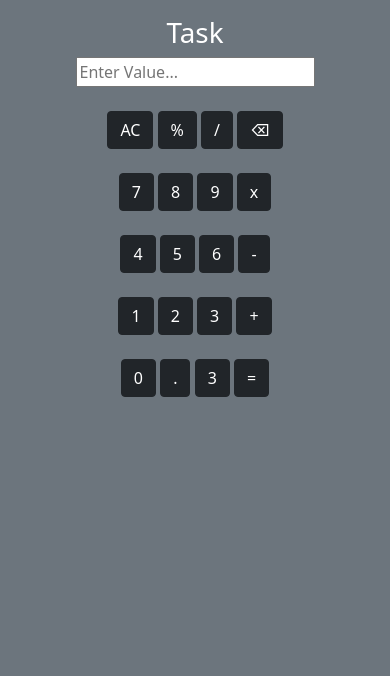
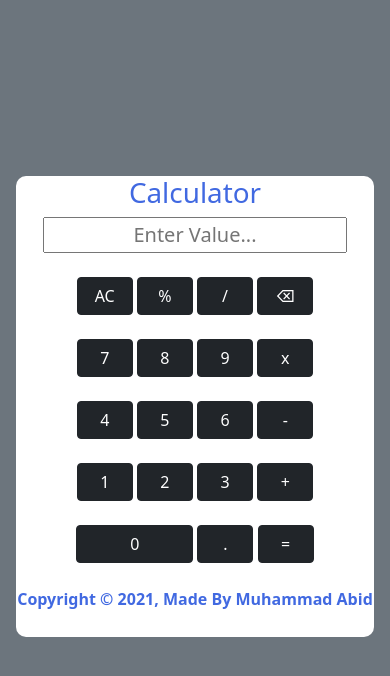
Before and after one commit to Muhammad-Abid11/Calculator, a plain HTML site: page index.html in a window 390 px wide. Drawn offline with Linux system fonts and the light colour scheme.

Commit message:
Project Calculator Complete
Full Responsive

```diff
--- a/app.js
+++ b/app.js
@@ -7,36 +7,23 @@
 //     var button = $(this).val();
 //     alert(button);
 // });
+var display = document.getElementById("display");
+cal = v => {
+    // console.log(v);
+    display.value += v;
+    console.log(display.value);
+}
 
-display = document.getElementById(display);
 
-function cls() {
+AC = () => {
     display.value = "";
 }
 
-
-function cal(clicked_id) {
-    console.log(clicked_id);
-
-
-}
-
-var val = document.getElementById("inp");
-
-function AT_add(v) {
-    val.value += v;
+equal = () => {
+    display.value = eval(display.value);
 }
 
 
-function cls() {
-    val.value = "";
+cancel = () => {
+    display.value = display.value.substr(0, display.value.length - 1);
 }
-
-function exe() {
-    val.value = eval(val.value);
-}
-
-
-function cancel() {
-    val.value = val.value.substr(0, val.value.length - 1);
-}
--- a/css/style.css
+++ b/css/style.css
@@ -0,0 +1,35 @@
+
+
+
+h1{
+    color: royalblue;
+}
+
+#main{
+    text-align: center;
+    /* width: 100%; */
+}
+#main_2{
+    margin:10em auto ;
+    border-radius: 10px;
+    padding-bottom: 10px;
+    background-color: white;
+    max-width: 375px;
+}
+.btn{
+    display: inline-block;
+    /* box-sizing: 10px; */
+    width: 3.5em;
+}
+.zero{
+    width: 7.3em;
+}
+#display{
+    text-align: center;
+    font-size: 20px;
+}
+p{
+    color: royalblue;
+    justify-content: center;
+    font-weight: bold;
+}
--- a/index.html
+++ b/index.html
@@ -6,19 +6,20 @@
     <meta http-equiv="X-UA-Compatible" content="IE=edge">
     <meta name="viewport" content="width=device-width, initial-scale=1.0">
     <link rel="stylesheet" href="bootstrap-5.1.3-dist/css/bootstrap.min.css">
-    <link rel="stylesheet" href="style.css">
+    <link rel="stylesheet" href="css/style.css">
     <title>Calculator</title>
 </head>
 
 <body class="p-3 mb-2 bg-secondary text-white">
     <div id="main">
-        <h1>Task</h1>
-        <div><input type="text" name="" id="display" placeholder="Enter Value..."></div><br>
+        <div id="main_2">
+            <h1>Calculator</h1>
+            <div><input type="text" name="" id="display" placeholder="Enter Value..." readonly=""></div><br>
             <div>
-            <button type="button" id="AC" onClick="cal(this.id)" class="btn btn-dark">AC</button>
+                <button type="button" id="AC" onClick="AC()" class="btn btn-dark">AC</button>
                 <button type="button" id="%" onClick="cal(this.id)" class="btn btn-dark">%</button>
                 <button type="button" id="/" onClick="cal(this.id)" class="btn btn-dark">/</button>
-            <button type="button" id="/" onClick="cal(this.id)" class="btn btn-dark">⌫</button>
+                <button type="button" onClick="cancel()" class="btn btn-dark">⌫</button>
             </div>
             <br>
             <div>
@@ -43,10 +44,14 @@
             </div>
             <br>
             <div>
-            <button type="button" id="0" onClick="cal(this.id)" class="btn btn-dark">0</button>
+                <button type="button" id="0" onClick="cal(this.id)" class="btn btn-dark zero">0</button>
                 <button type="button" id="." onClick="cal(this.id)" class="btn btn-dark">.</button>
-            <button type="button" id="3" onClick="cal(this.id)" class="btn btn-dark">3</button>
-            <button type="button" id="=" onClick="cal(this.id)" class="btn btn-dark">=</button>
+                <button type="button" id="=" onClick="equal()" class="btn btn-dark">=</button>
+            </div>
+            <div>
+                <br>
+                <p>Copyright &copy; 2021, Made By Muhammad Abid</p>
+            </div>
         </div>
     </div>
     <script src="app.js"></script>
--- a/style.css
+++ /dev/null
@@ -1,31 +0,0 @@
-    /* div {
-        float: left;
-        background: red;
-    } */
-    /* #main{
-        margin: auto !important;
-        align-items: center;
-    } */
-    /* .h1 {
-        text-align: center;
-    }
-
-    .p-3 {
-        width: 80%;
-        height: 40px;
-        color: black;
-        margin: auto;
-        align-items: center;
-    } */
-
-
-
-
-
-#main{
-    text-align: center;
-    /* align-items: center; */
-}
-.btn{
-    box-sizing: 10px;
-}
```
Lines whose indentation alone changed are shown as unchanged.
